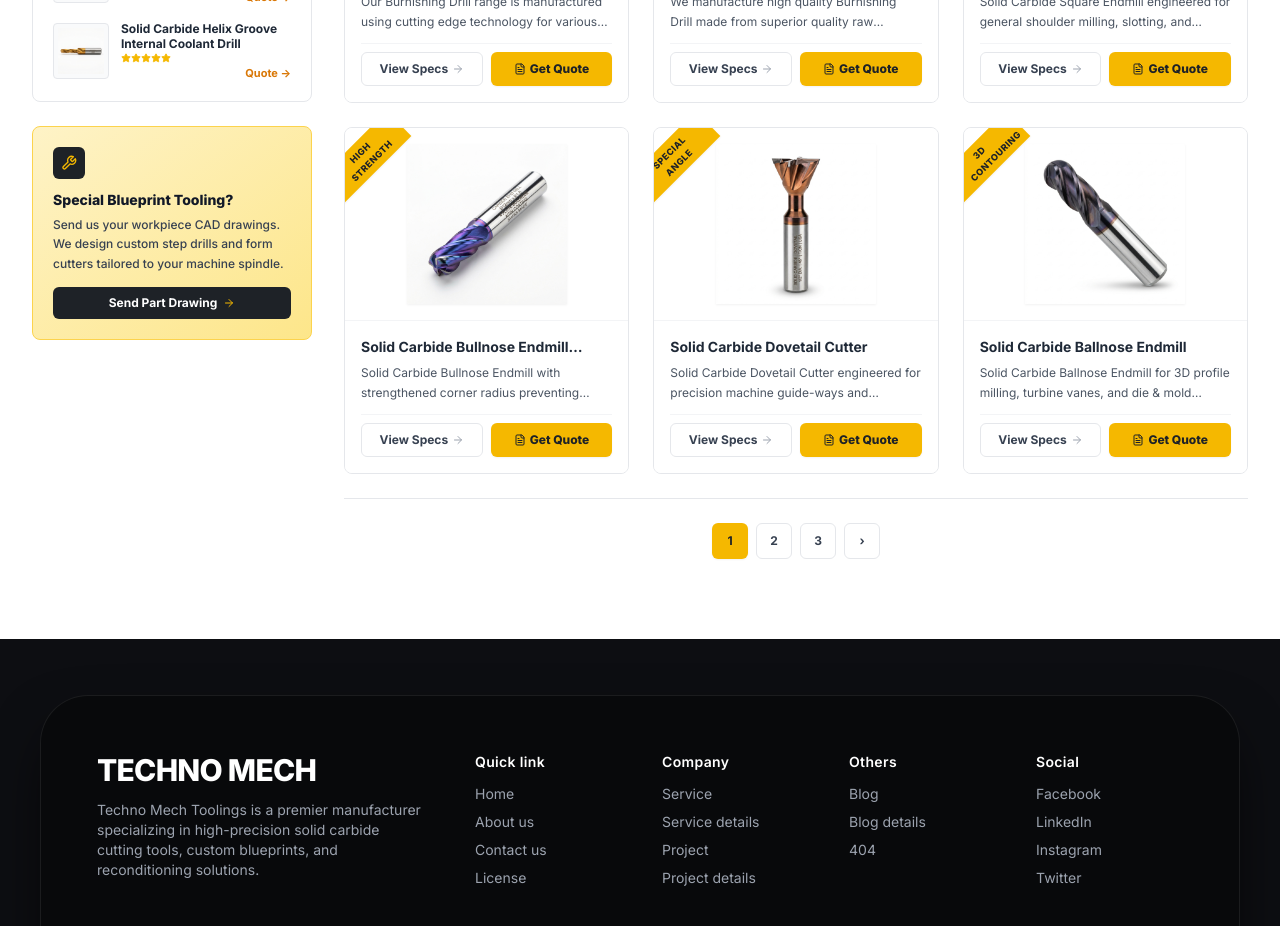
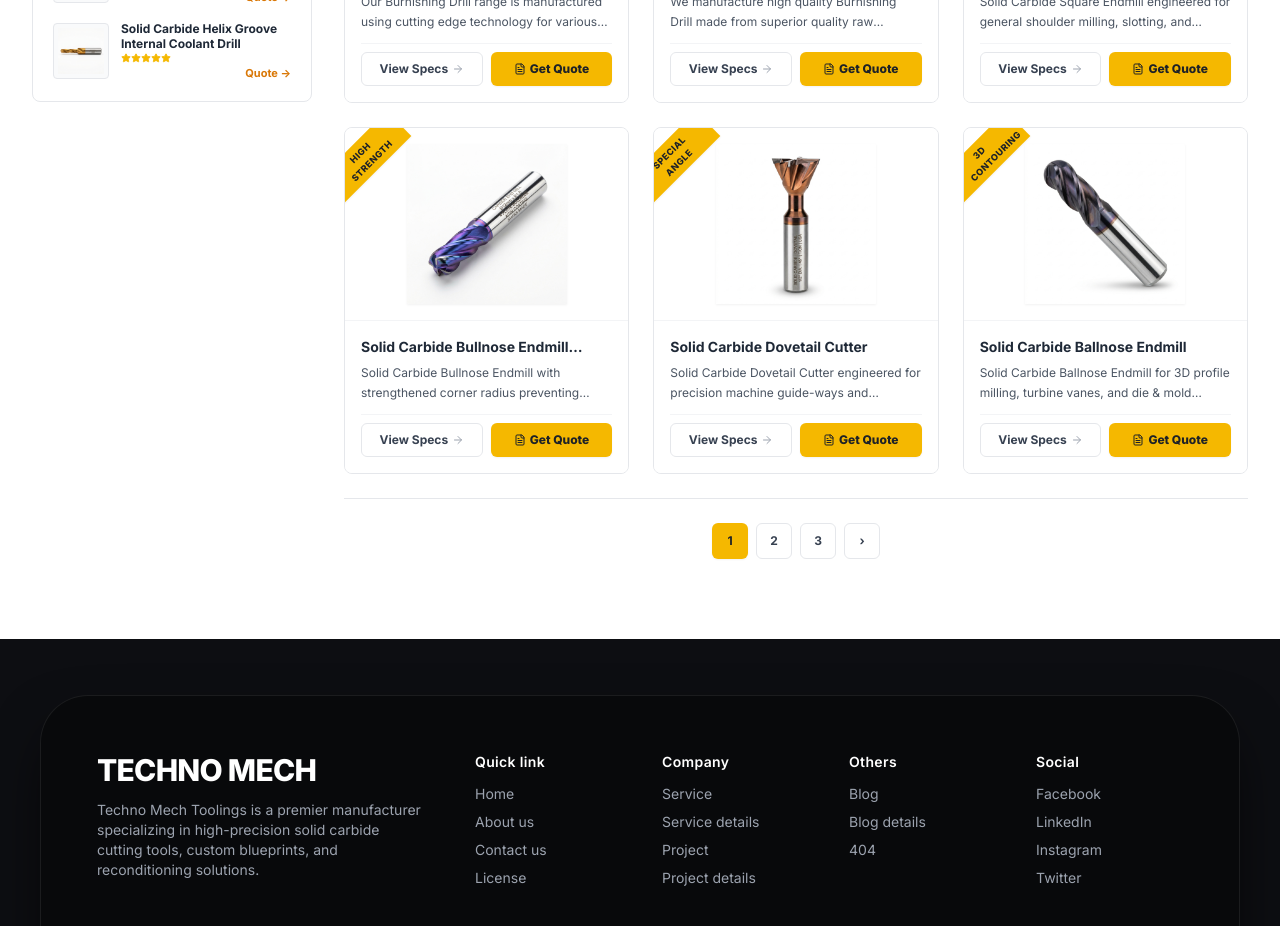
Before and after one commit to santhoshm21/techno-mill, a React (Vite) app: page /products in a window 1280 px wide. Shown: the part 1080-2006 px from the top of the page. Built offline with nearby package versions, Linux system fonts and the light colour scheme.

Commit message:
Remove Special Blueprint Tooling card from production section sidebar

```diff
--- a/src/components/CategorySidebar.jsx
+++ b/src/components/CategorySidebar.jsx
@@ -130,26 +130,6 @@ export default function CategorySidebar({ activeCategory, onSelectCategory }) {
         </div>
       </div>
 
-      {/* 4. CUSTOM BLUEPRINT INQUIRY PROMO (Yellow Industrial Accent) */}
-      <div className="bg-gradient-to-br from-[#FEF3C7] to-[#FDE68A] border border-amber-300 rounded-lg p-5 shadow-xs text-[#1E2227]">
-        <div className="w-8 h-8 rounded-md bg-[#1E2227] text-[#F5B800] flex items-center justify-center mb-3">
-          <Wrench className="w-4 h-4" />
-        </div>
-        <h4 className="font-black text-sm text-gray-900 leading-tight">
-          Special Blueprint Tooling?
-        </h4>
-        <p className="text-xs text-gray-700 mt-1.5 leading-relaxed font-medium">
-          Send us your workpiece CAD drawings. We design custom step drills and form cutters tailored to your machine spindle.
-        </p>
-        <button
-          onClick={() => openQuoteModal({ productName: 'Custom Tooling to Blueprint' })}
-          className="mt-3.5 w-full bg-[#1E2227] hover:bg-black text-white font-bold text-xs py-2 rounded-md shadow-xs transition-colors flex items-center justify-center gap-1.5"
-        >
-          <span>Send Part Drawing</span>
-          <ArrowRight className="w-3 h-3 text-[#F5B800]" />
-        </button>
-      </div>
-
     </div>
   );
 }
```
